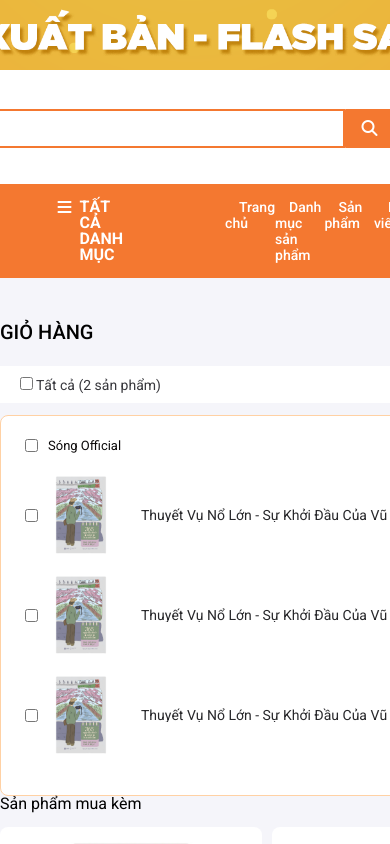
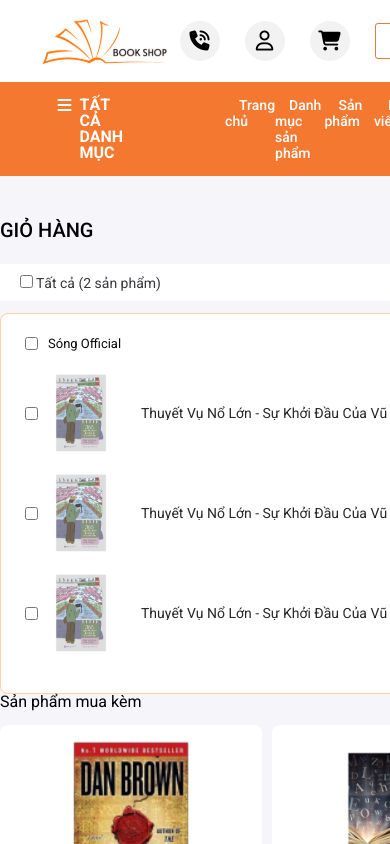
Before and after one commit to Manh8008/book-store-ft, a Next.js app: page /cart in a window 390 px wide. Shown: the top 844 px of the page. Built offline with nearby package versions, Linux system fonts and the light colour scheme; no server answers.

Commit message:
reponsive trang chủ

```diff
--- a/app/globals.scss
+++ b/app/globals.scss
@@ -216,3 +216,46 @@ hr {
     color: var(--primary-color);
     padding: 15px;
 }
+
+/* =================== Responsive Header =================== */
+@media (max-width: 768px) {
+    .top-header {
+        display: none;
+    }
+
+    .mid-header {
+        display: flex;
+        justify-content: space-evenly;
+        align-items: center;
+        width: 100%;
+    }
+
+    .mid-header .navbar .row {
+        display: flex;
+        align-items: center;
+        justify-content: space-evenly;
+        gap: 20px;
+        width: 100%;
+    }
+
+    .mid-header .navbar img {
+        width: 130px;
+    }
+
+    .search-container,
+    .text-phone,
+    .text-user,
+    .text-cart {
+        display: none;
+    }
+
+    .list {
+        display: flex;
+        gap: 15px;
+    }
+
+    .list .item .link i {
+        font-size: 1.5rem;
+        color: var(--primary-color);
+    }
+}
--- a/components/header.jsx
+++ b/components/header.jsx
@@ -39,7 +39,7 @@ export const Header = () => {
                                 <div className="item">
                                     <Link href="/auth/login" className="link">
                                         <i className="fa-regular fa-user"></i>
-                                        <div className="text">
+                                        <div className="text text-user">
                                             <span>Đăng nhập</span>
                                         </div>
                                     </Link>
@@ -47,7 +47,7 @@ export const Header = () => {
                                 <div className="item">
                                     <Link href="/cart" className="link">
                                         <i className="fa-solid fa-cart-shopping"></i>
-                                        <div className="text">
+                                        <div className="text text-cart">
                                             <p className="bage">0</p>
                                             <span>Giỏ hàng</span>
                                         </div>
```
Also changed, not shown: public/styles/main.scss (+115 -10 lines).
